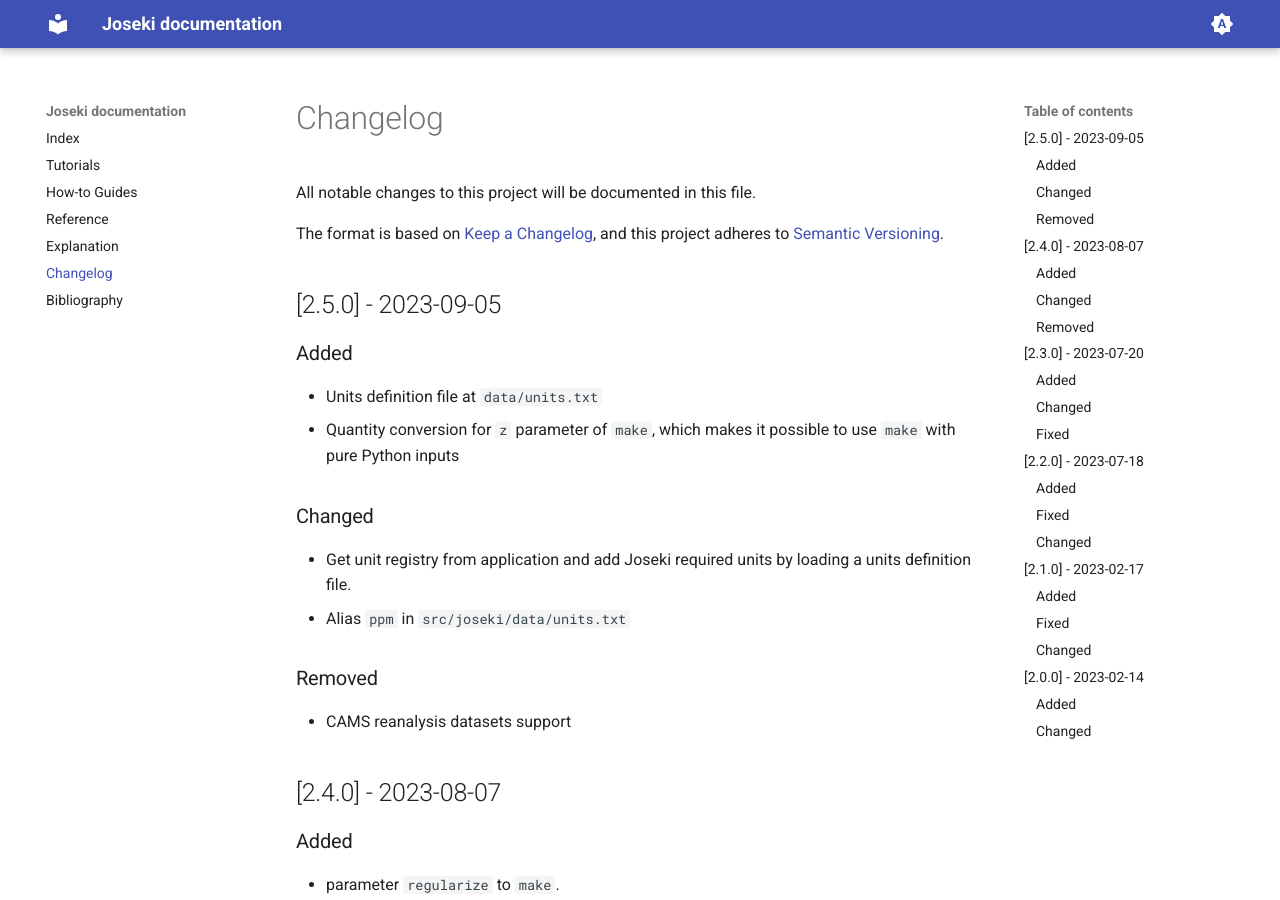
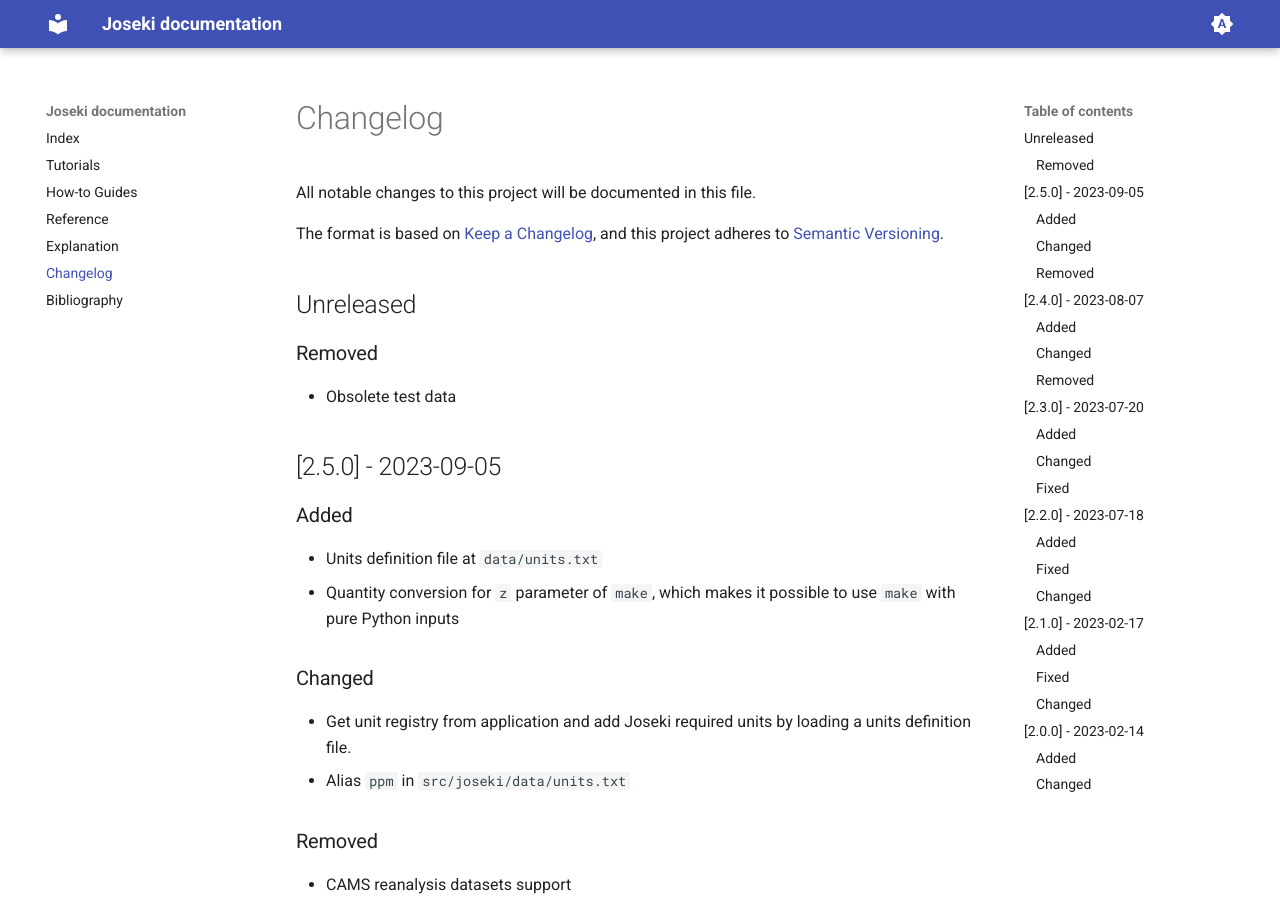
Before and after one commit to rayference/joseki, an MkDocs documentation site: the page built from docs/changelog.md, in a window 1280 px wide and 900 px high. Built offline with MkDocs 1.6.1 and Material for MkDocs 9.7.7, drawn with Linux system fonts in a browser that asks for light colours; the version menu is left out.

Commit message:
Remove obsolete test data

```diff
--- a/docs/changelog.md
+++ b/docs/changelog.md
@@ -4,6 +4,12 @@
 
 The format is based on [Keep a Changelog](https://keepachangelog.com/en/1.0.0/),
 and this project adheres to [Semantic Versioning](https://semver.org/spec/v2.0.0.html).
+
+## Unreleased
+
+### Removed
+
+* Obsolete test data
 
 ## [2.5.0] - 2023-09-05
 
```
Also changed, not shown: 8 other files.
